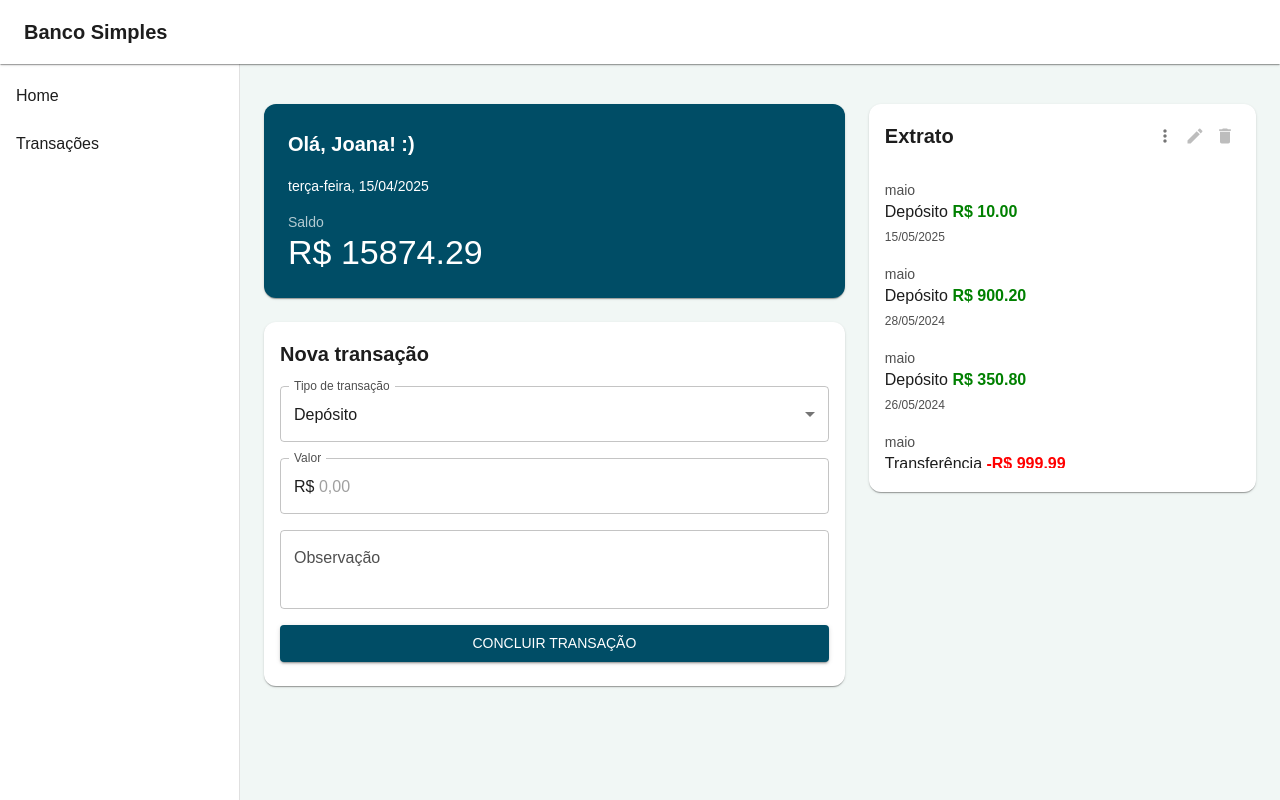
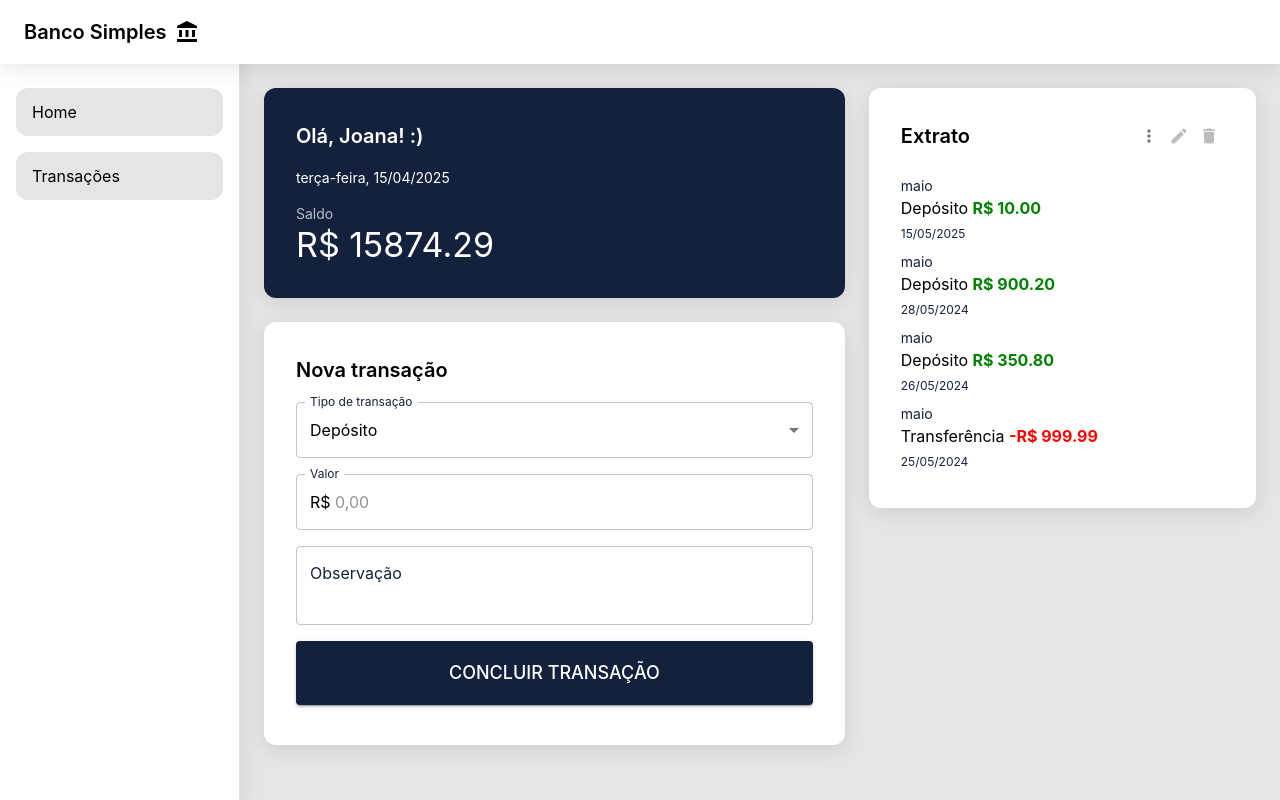
Before and after one commit to nu-knupp/frontend-tech-challenge, a Next.js app: page / in a window 1280 px wide. Built offline with nearby package versions, Linux system fonts and the light colour scheme; data requests are answered from the project's data file; some icons are missing.

Commit message:
feat: (WIP) update styles

```diff
--- a/src/app/page.tsx
+++ b/src/app/page.tsx
@@ -48,7 +48,8 @@ export default function Home() {
             flex: { md: 2 },
             display: "flex",
             flexDirection: "column",
-            width: "100%"
+            width: "100%",
+            pb: { xs: 8 },
           }}>
             <RecentTransactions reload={reload} />
           </Box>
--- a/src/components/home/BalanceCard.tsx
+++ b/src/components/home/BalanceCard.tsx
@@ -53,7 +53,7 @@ export default function BalanceCard() {
       sx={{
         backgroundColor: "primary.main",
         color: "primary.contrastText",
-        p: 3,
+        p: 4,
         display: "flex",
         flexDirection: "column",
         gap: 2,
--- a/src/components/home/NewTransactionForm.tsx
+++ b/src/components/home/NewTransactionForm.tsx
@@ -113,10 +113,10 @@ export default function NewTransactionForm({ onAdd }: { onAdd: () => void }) {
           onChange={(e) => setObservation(e.target.value)}
           multiline
           rows={2}
-          placeholder="Adicione uma observação (opcional)"
+          // placeholder="Adicione uma observação (opcional)"
         />
 
-        <Button variant="contained" onClick={handleSubmit}>
+        <Button sx={{p: 2, fontSize: 'large'}} variant="contained" onClick={handleSubmit}>
           Concluir transação
         </Button>
       </CardContent>
--- a/src/components/home/RecentTransactions.tsx
+++ b/src/components/home/RecentTransactions.tsx
@@ -228,12 +228,13 @@ export default function RecentTransactions({ reload }: { reload: number }) {
                     onDoubleClick={() => handleEdit(tx)}
                     sx={{
                       display: "block",
-                      px: 0,
+                      px: isSelected ? 2 : 0,
+                      py: isSelected ? 1 : 0,
                       cursor: "pointer",
                       backgroundColor: isSelected ? "#f0f0f0" : "transparent",
                       borderRadius: 1,
                       mb: 1,
-                      transition: "background-color 0.2s",
+                      transition: "background-color 0.2s, padding 0.2s",
                     }}
                   >
                     <Typography
@@ -274,6 +275,7 @@ export default function RecentTransactions({ reload }: { reload: number }) {
       <Dialog
         open={deleteDialogOpen}
         onClose={() => setDeleteDialogOpen(false)}
+        sx={{p: 4}}
       >
         <DialogTitle>Confirmar exclusão</DialogTitle>
         <DialogContent>
@@ -282,7 +284,7 @@ export default function RecentTransactions({ reload }: { reload: number }) {
             ser desfeita.
           </DialogContentText>
         </DialogContent>
-        <DialogActions>
+        <DialogActions sx={{p: 4}}>
           <Button onClick={() => setDeleteDialogOpen(false)}>Cancelar</Button>
           <Button
             onClick={() => {
@@ -306,8 +308,8 @@ export default function RecentTransactions({ reload }: { reload: number }) {
             width: 320,
             mt: "64px",
             height: "calc(100% - 64px)",
-            borderTopLeftRadius: 8,
-            borderBottomLeftRadius: 8,
+            // borderTopLeftRadius: 8,
+            // borderBottomLeftRadius: 8,
           },
         }}
       >
@@ -371,7 +373,7 @@ export default function RecentTransactions({ reload }: { reload: number }) {
               rows={2}
             />
           </Stack>
-          <Button variant="contained" fullWidth onClick={handleSaveEdit}>
+          <Button sx={{fontSize: 'large', p: 2}} variant="contained" fullWidth onClick={handleSaveEdit}>
             Salvar Alterações
           </Button>
         </Box>
--- a/src/components/layout/Header.tsx
+++ b/src/components/layout/Header.tsx
@@ -2,6 +2,7 @@
 
 import { AppBar, Toolbar, Typography, IconButton, Box, useTheme, useMediaQuery } from "@mui/material";
 import MenuIcon from "@mui/icons-material/Menu";
+import { AccountBalance } from "@mui/icons-material";
 
 interface HeaderProps {
   onDrawerToggle: () => void;
@@ -15,7 +16,7 @@ export default function Header({ onDrawerToggle }: HeaderProps) {
     <AppBar
       position="fixed"
       color="inherit"
-      elevation={1}
+      elevation={0}
       sx={{
         zIndex: (theme) => theme.zIndex.drawer + 1,
         backgroundColor: "#ffffff",
@@ -37,6 +38,7 @@ export default function Header({ onDrawerToggle }: HeaderProps) {
           <Typography variant="h6" noWrap component="div">
             Banco Simples
           </Typography>
+          <AccountBalance sx={{ ml: 1 }} />
         </Box>
       </Toolbar>
     </AppBar>
--- a/src/components/layout/Layout.tsx
+++ b/src/components/layout/Layout.tsx
@@ -31,8 +31,8 @@ export default function LayoutContainer({ children }: LayoutContainerProps) {
         component="main"
         sx={{
           flexGrow: 1,
-          pt: "80px",
-          height: "100vh",
+          pt: 8,
+          minHeight: "100vh",
           overflow: "hidden",
           boxSizing: "border-box",
         }}
--- a/src/components/layout/Sidebar.tsx
+++ b/src/components/layout/Sidebar.tsx
@@ -23,15 +23,15 @@ export default function Sidebar({ mobileOpen, onDrawerClose }: SidebarProps) {
   const isMobile = useMediaQuery(theme.breakpoints.down('md'));
 
   const drawerContent = (
-    <Box sx={{ mt: "64px" }}>
-      <List>
-        <ListItem disablePadding>
-          <ListItemButton component={Link} href="/" onClick={isMobile ? onDrawerClose : undefined}>
+    <Box sx={{ mt: 8 }}>
+      <List sx={{py: 2}}>
+        <ListItem>
+          <ListItemButton sx={{borderRadius: 3, bgcolor: theme.palette.background.default}} component={Link} href="/" onClick={isMobile ? onDrawerClose : undefined}>
             <ListItemText primary="Home" />
           </ListItemButton>
         </ListItem>
-        <ListItem disablePadding>
-          <ListItemButton component={Link} href="/transactions" onClick={isMobile ? onDrawerClose : undefined}>
+        <ListItem>
+          <ListItemButton sx={{borderRadius: 3, bgcolor: theme.palette.background.default}} component={Link} href="/transactions" onClick={isMobile ? onDrawerClose : undefined}>
             <ListItemText primary="Transações" />
           </ListItemButton>
         </ListItem>
--- a/src/theme.js
+++ b/src/theme.js
@@ -3,23 +3,23 @@ import { createTheme } from '@mui/material/styles';
 const theme = createTheme({
   palette: {
     primary: {
-      main: '#004d66', // Azul escuro do cabeçalho e cards
-      contrastText: '#ffffff',
+      main: '#14213D', // Dark blue
+      contrastText: '#FFFFFF',
     },
     secondary: {
-      main: '#8BC34A', // Verde claro (menu selecionado)
+      main: '#FCA311', // Orange
     },
     background: {
-      default: '#f1f7f5', // Fundo geral
-      paper: '#ffffff', // Cards em branco ou painel lateral branco
+      default: '#E5E5E5', // Light gray
+      paper: '#FFFFFF', // White
     },
     text: {
-      primary: '#1d1d1d',
-      secondary: '#4f4f4f',
+      primary: '#000000', // Black
+      secondary: '#14213D', // Dark blue for secondary text
     },
   },
   typography: {
-    fontFamily: 'Arial, sans-serif',
+    fontFamily: 'Inter, sans-serif',
     h6: {
       fontWeight: 600,
     },
@@ -35,6 +35,22 @@ const theme = createTheme({
       styleOverrides: {
         root: {
           borderRadius: 12,
+          boxShadow: '0px 4px 20px rgba(0, 0, 0, 0.1)',
+          padding: '1rem',
+        },
+      },
+    },
+    MuiDrawer: {
+      styleOverrides: {
+        root: {
+          boxShadow: '0px 4px 20px rgba(0, 0, 0, 0.1)',
+        },
+      },
+    },
+    MuiToolbar: {
+      styleOverrides: {
+        root: {
+          boxShadow: '0px 4px 20px rgba(0, 0, 0, 0.1)',
         },
       },
     },
```
